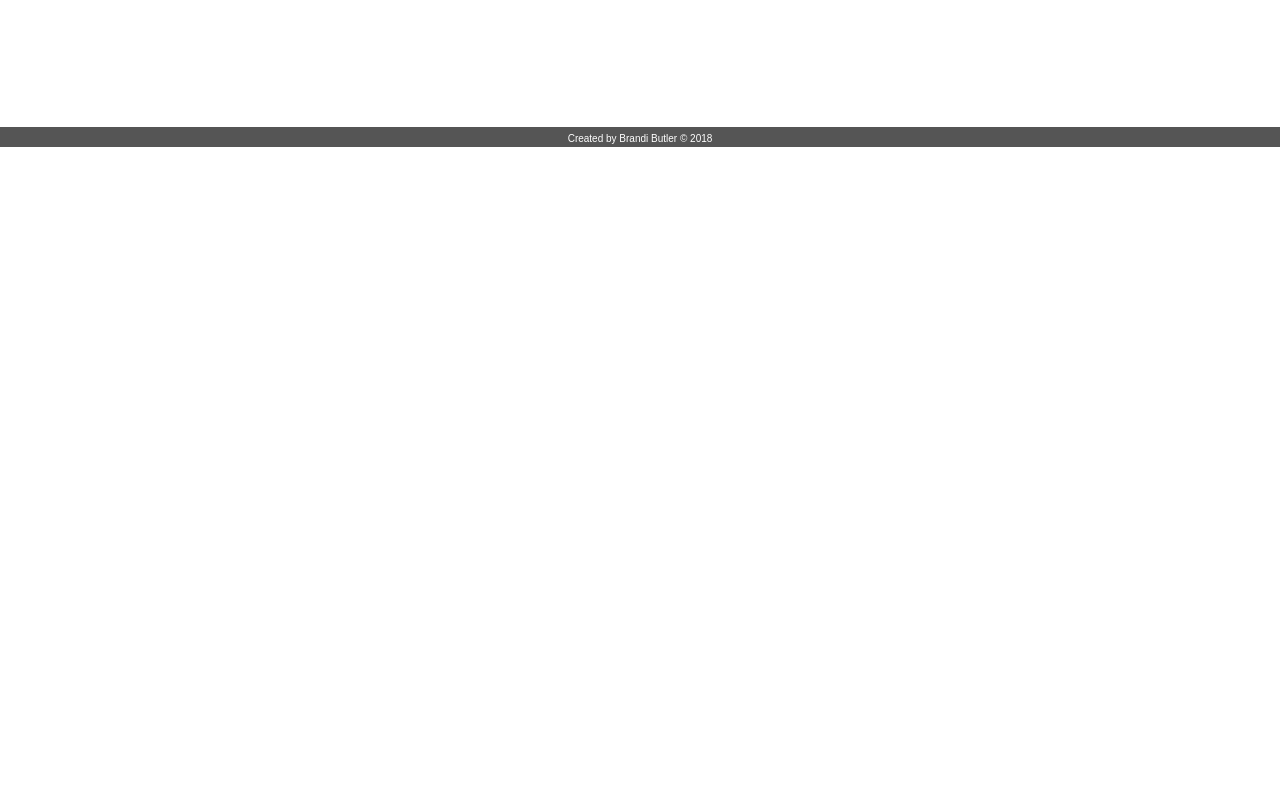
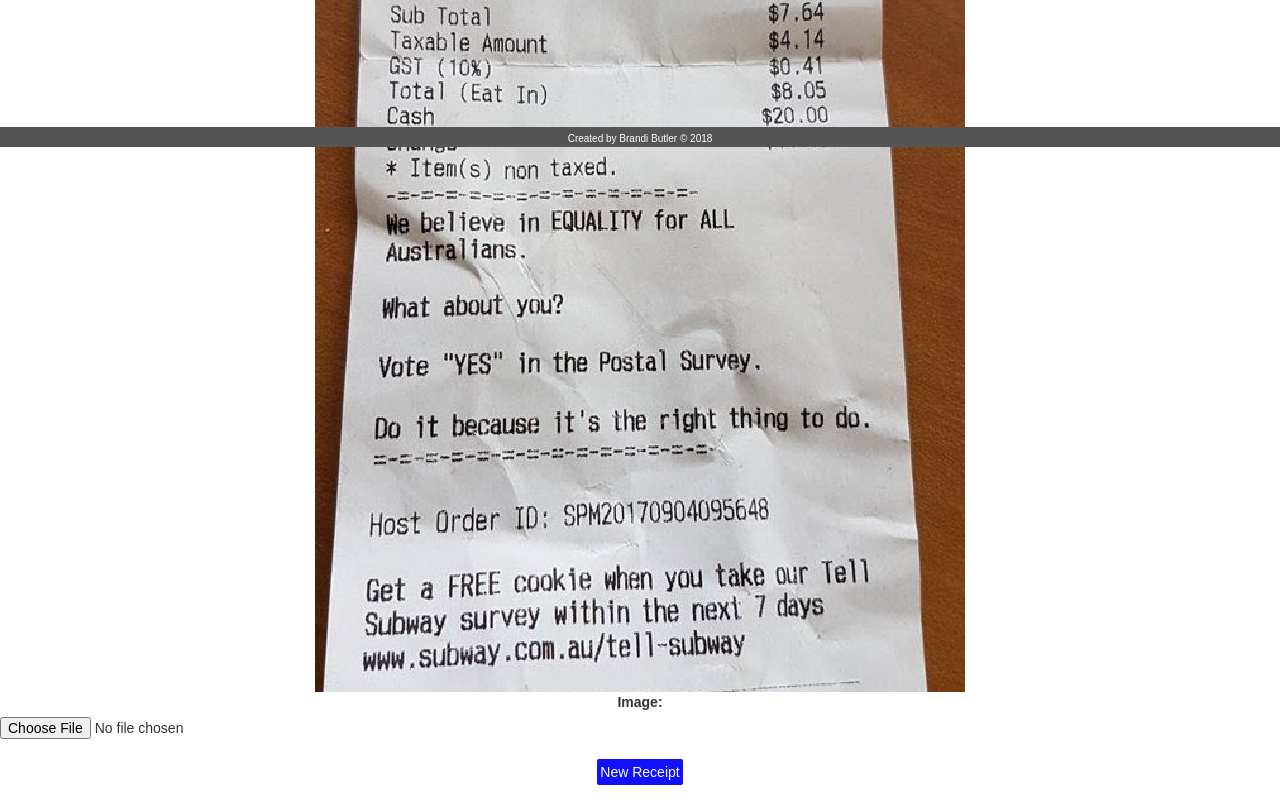
Before and after one commit to taibayard/pebble-in-shoe, a React (Create React App) app in the folder client/: page /newreceipt in a window 1280 px wide. Shown: the part 653-1453 px from the top of the page. Before the commit the page ends 800 px from the top, so only its background shows below. Built offline with nearby package versions, Linux system fonts and the light colour scheme.

Commit message:
refactored that new thing, and confirmation shell

```diff
--- a/client/src/App.js
+++ b/client/src/App.js
@@ -9,14 +9,14 @@
 import Login from './auth/Login.js';
 import Profile from './Profile.js';
 import Signup from './auth/Signup.js';
-import New from './receipt/New.js';
-import Single from './receipt/Single.js';
+import NewReceipt from './receipt/NewReceipt.js';
 
 class App extends Component {
   constructor(props){
     super(props);
     this.state = {
-      user: {}
+      user: {},
+      receiptData: {}
     }
   }
   componentDidMount = () => {
@@ -82,13 +82,18 @@
             <div className="space">
               <Flash flashType={this.state.flashType} flash={this.state.flash} setFlash={this.setFlash} cancelFlash={this.cancelFlash} />
               <Route exact path="/" component={Home} />
-              <Route path="/new" component={New} />
+              <Route path="/newreceipt" component={
+                 () => (<NewReceipt reset={true} />) } />
               <Route path="/login" component={
                 () => (<Login user={this.state.user} setFlash={this.setFlash} updateUser={this.updateUser} />)} />
               <Route path="/signup" component={
                 () => (<Signup user={this.state.user} setFlash={this.setFlash} updateUser={this.updateUser} />)} />
               <Route path="/profile" component={
                 () => (<Profile user={this.state.user} setFlash={this.setFlash} />)} />
+                <Route path="/confirmation" component={
+                   () => (<Confirmation receiptData={this.state.receiptData} />)
+                } />
+
             </div>
           </div>
         </Router>
--- a/client/src/layout/Nav.js
+++ b/client/src/layout/Nav.js
@@ -2,7 +2,7 @@
 import logo from '../logo.svg';
 import Logout from '../auth/Logout.js';
 import { Link } from 'react-router-dom';
-import New from '../receipt/New.js';
+import NewReceipt from '../receipt/NewReceipt.js';
 
 class Nav extends Component {
   render(){
@@ -11,7 +11,7 @@
       links = (
         <span>
           <Link to="/profile">Profile</Link>
-          <Link to="/new">New Receipt</Link>
+          <Link to="/newreceipt">New Receipt</Link>
           <Logout updateUser={this.props.updateUser} />
         </span>);
     }
--- a/client/src/receipt/New.js
+++ /dev/null
@@ -1,46 +0,0 @@
-import React, { Component } from 'react';
-
-class New extends Component {
-
-	constructor(props){
-		super(props);
-		this.state = {
-			receiptData: {}
-		}
-	}
-
-	handleSubmit = (e) => {
-		e.preventDefault();
-		// const apiURL = 'https://api.ocr.space/parse/image?language=eng&isOverlayRequired=true&apikey=f17fa6f07c88957&url='
-		// const imgURL = 'http://cdn.newsapi.com.au/image/v1/b1b236b31ff63cb3a7a3ef82916f24c3?width=650'
-
-		// let object = {method: post}
-		// fetch((apiURL + imgURL), object).then(response => {
-		// 	response.json().then(data => {
-		// 		// Receipt data
-		// 		this.setState({receiptData: data});
-
-		// 	})
-		// })
-
-		alert('An image was submitted');
-	}
-
-	render() {
-		return(
-		<div>
-		<h1> Enter your receipt image here.</h1>
-		<img src="../img/test_receipt.jpg" alt="Receipt"></img>
-		<form onSubmit={this.handleSubmit}>
-			<label>Image: </label>
-			<br/>
-			<input type="file" name="pic" id="pic" />
-			<br/>
-			<input type="submit" value="New Receipt" className="btn-primary" />
-		</form>
-		</div>
-		);
-	}
-}
-
-export default New;
--- /dev/null
+++ b/client/src/receipt/NewReceipt.js
@@ -0,0 +1,59 @@
+import React, { Component } from 'react';
+import {Redirect} from "react-router-dom";
+
+class NewReceipt extends Component {
+
+	constructor(props){
+		super(props);
+		this.state = {
+			receiptData: {},
+			dataSubmitted: false
+		}
+	}
+
+	handleSubmit = (e) => {
+		e.preventDefault();
+		const apiURL = 'https://api.ocr.space/parse/image?language=eng&isOverlayRequired=true&apikey=f17fa6f07c88957&url='
+		const imgURL = 'http://cdn.newsapi.com.au/image/v1/b1b236b31ff63cb3a7a3ef82916f24c3?width=650'
+
+		let object = {method: post}
+		fetch((apiURL + imgURL), object).then(response => {
+			response.json().then(data => {
+				// Receipt data
+				this.setState({receiptData: data, dataSumbitted: true});
+				// redirect to Tai's page
+
+			})
+		})
+
+		alert('An image was submitted');
+	}
+
+	render() {
+
+		if (this.props.reset && this.state.dataSubmitted===true) {
+			this.setState({ dataSubmitted: false});
+		}
+
+		if (this.state.dataSubmitted) {
+			return (<Redirect to="/confirmation" />);
+		}
+
+		return(
+			<div>
+				<h1> Enter your receipt image here.</h1>
+				<img src="../img/test_receipt.jpg" alt="Receipt"></img>
+
+				<form onSubmit={this.handleSubmit}>
+					<label>Image: </label>
+					<br/>
+					<input type="file" name="pic" id="pic" />
+					<br/>
+					<input type="submit" value="New Receipt" className="btn-primary" />
+				</form>
+			</div>
+		);
+	}
+}
+
+export default NewReceipt;
--- a/client/src/receipt/Single.js
+++ /dev/null
@@ -1,16 +0,0 @@
-import React, { Component } from 'react';
-
-class Single extends Component {
-	render() {
-		return(
-		<div>
-		<h1> Here is your receipt:</h1>
-		<img id="testImage" src="../img/test_receipt.jpg" alt="Receipt"></img>
-		<h2> Here are the items on your receipt: </h2>
-
-		</div>
-		);
-	}
-}
-
-export default Single;
```
Also changed, not shown: client/src/receipt/confirmation.js (added, +8 -0 lines).
